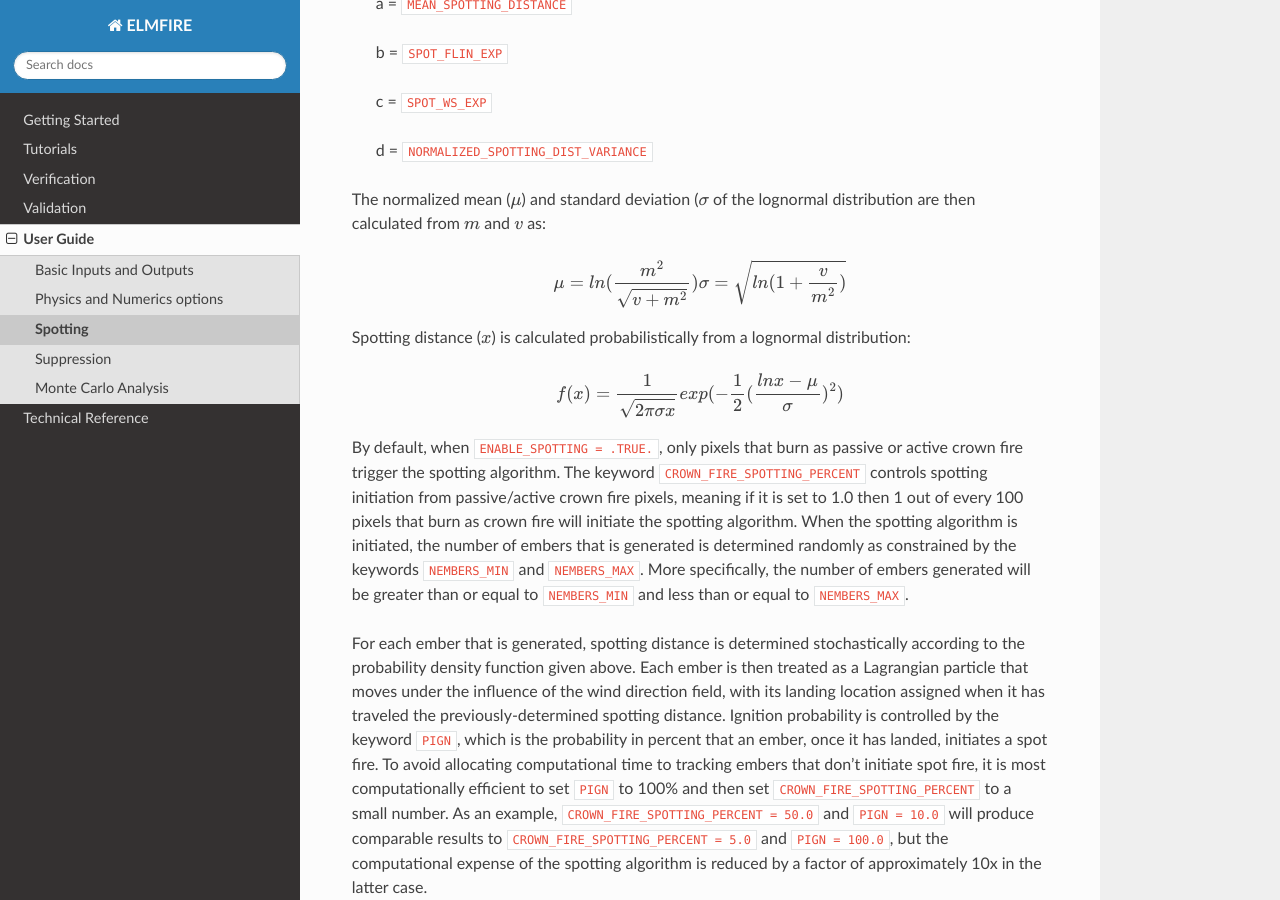
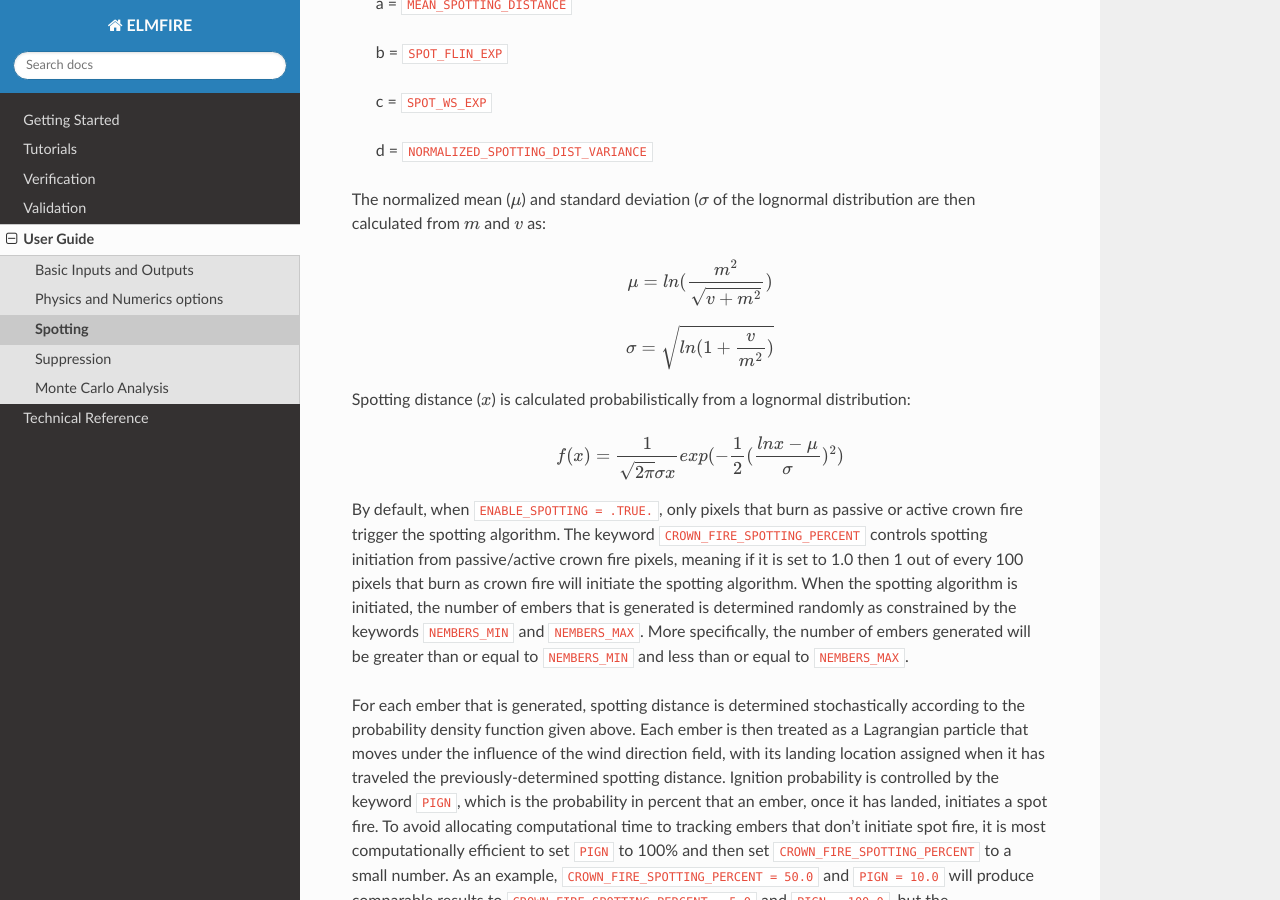
Before and after one commit to lautenberger/elmfire, a Sphinx documentation site: the page built from docs/user_guide/spotting.rst, in a window 1280 px wide and 900 px high, scrolled down 903 px. Built offline with Sphinx 7.4.7 and the Read the Docs theme 3.1.0, drawn with Linux system fonts in a browser that asks for light colours.

Commit message:
Update spotting.rst
adjust formatting so mu and sigma appear on separate lines; propose correction to log-norm PDF

```diff
--- a/docs/user_guide/spotting.rst
+++ b/docs/user_guide/spotting.rst
@@ -62,6 +62,8 @@ The normalized mean (:math:`{\mu}`) and standard deviation
 .. math::
 
    \mu = ln(\frac{m^2}{\sqrt{v + m^2}})
+
+.. math::
    \sigma = \sqrt{ln(1 + \frac{v}{m^2})}
 
 Spotting distance (:math:`{x}`) is calculated probabilistically from a
@@ -69,7 +71,7 @@ lognormal distribution:
 
 .. math::
 
-   f(x) = \frac{1}{\sqrt{{2\pi}\sigma x}}exp(-\frac{1}{2}(\frac{lnx-\mu}{\sigma})^2)
+   f(x) = \frac{1}{\sqrt{{2\pi}}\sigma x}exp(-\frac{1}{2}(\frac{lnx-\mu}{\sigma})^2)
 
 By default, when ``ENABLE_SPOTTING = .TRUE.``, only pixels that burn as
 passive or active crown fire trigger the spotting algorithm. The keyword
```
